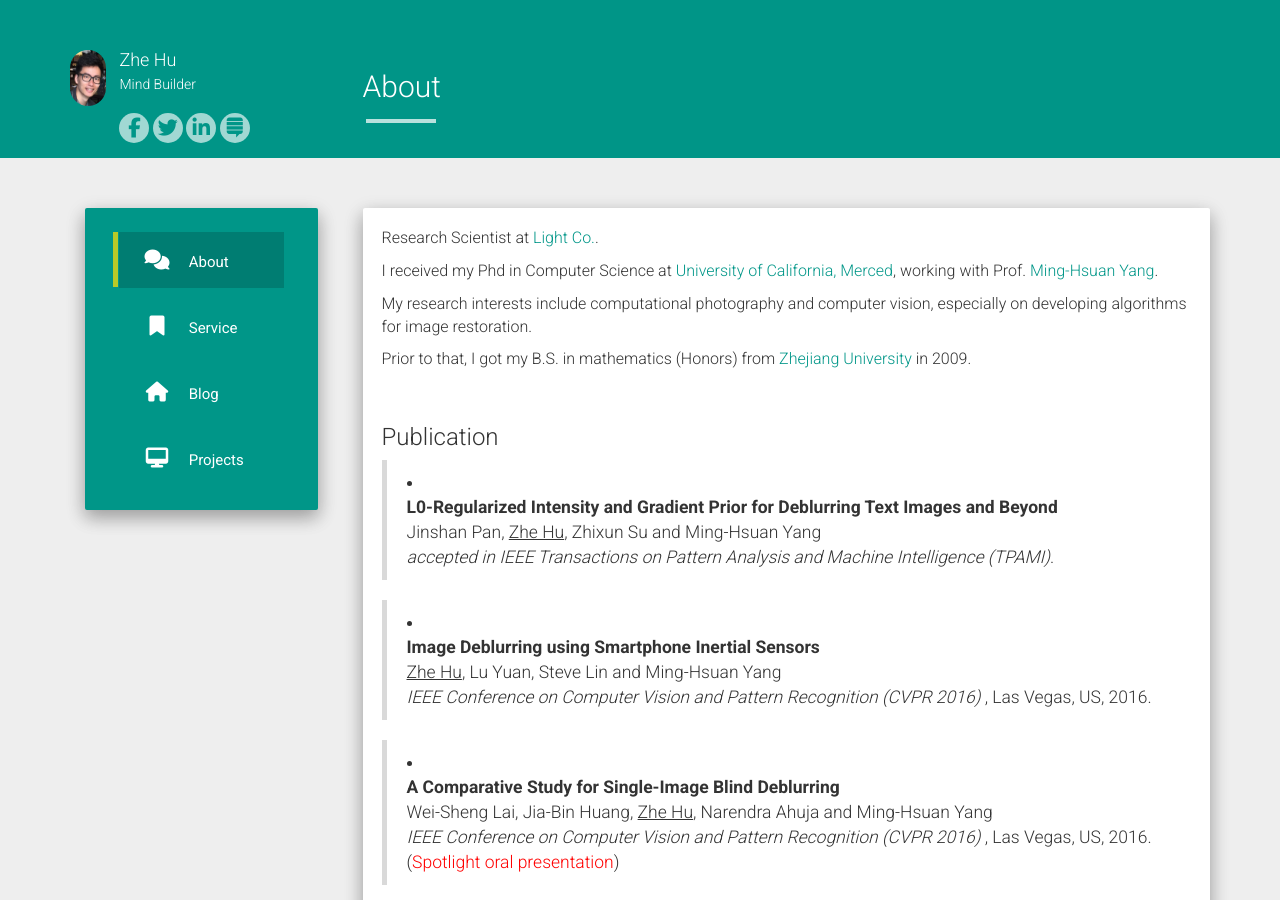
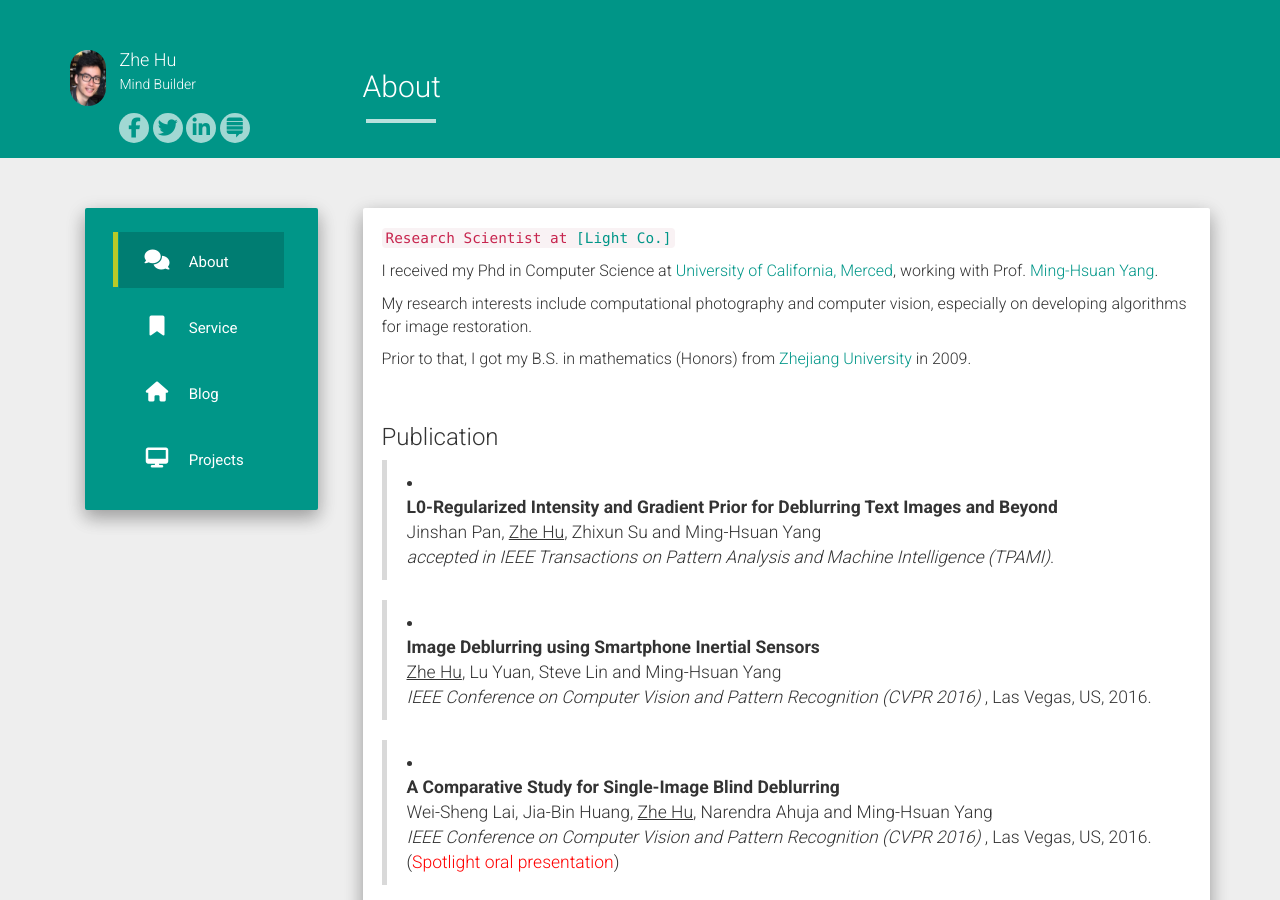
Before and after one commit to zjuela/zjuela.github.io, a Jekyll site: the page built from about.md, in a window 1280 px wide and 900 px high. Built offline with Jekyll 4.4.1, drawn with Linux system fonts in a browser that asks for light colours; nearby versions of some CDN libraries.

Commit message:
add <code>

```diff
--- a/about.md
+++ b/about.md
@@ -4,7 +4,7 @@ title: About
 permalink: /about/
 ---
 
-Research Scientist at [Light Co.](https://light.co).
+<code>Research Scientist at <a href="https://light.co">[Light Co.]</a></code>
 
 I received my Phd in Computer Science at [University of California, Merced](http://www.ucmerced.edu/), working with Prof. [Ming-Hsuan Yang](http://faculty.ucmerced.edu/mhyang/).
 
```
